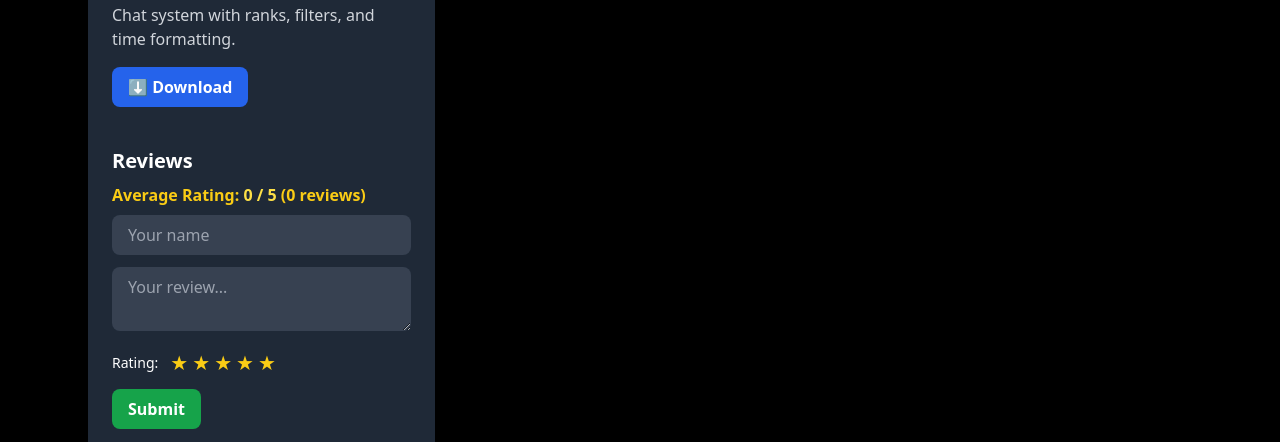
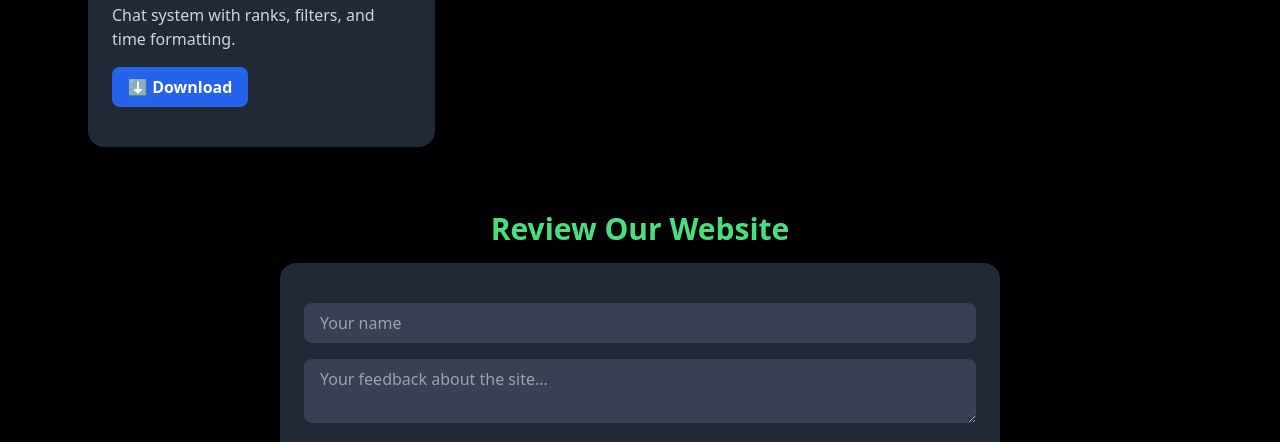
Before and after one commit to M9SSE/m9sse.github.io, a plain HTML site: page index.html in a window 1280 px wide. Shown: the part 925-1367 px from the top of the page. Drawn offline with nearby package versions, Linux system fonts and the light colour scheme.

Commit message:
Update index.html

```diff
--- a/index.html
+++ b/index.html
@@ -30,35 +30,9 @@
     <h2 class="text-2xl font-bold text-blue-400 mb-2">CHAT HUB</h2>
     <p class="text-gray-300 mb-4">Chat system with ranks, filters, and time formatting.</p>
     <a href="packs/CHAT HUB.mcpack" download class="inline-block px-4 py-2 rounded-lg bg-blue-600 hover:bg-blue-700 font-semibold transition mb-4">⬇ Download</a>
-
-        <!-- ⭐ Addon Review Section -->
-        <div class="mt-6">
-          <h3 class="text-xl font-semibold mb-2">Reviews</h3>
-          <div id="averageRating" class="mb-2 text-yellow-400 font-bold"></div>
-
-          <form id="reviewForm" class="space-y-3">
-            <input id="name" type="text" placeholder="Your name" class="w-full bg-gray-700 px-4 py-2 rounded-lg text-white" required />
-            <textarea id="reviewText" placeholder="Your review..." class="w-full bg-gray-700 px-4 py-2 rounded-lg text-white" required></textarea>
-
-            <div class="flex items-center gap-1">
-              <span class="mr-2 text-sm">Rating:</span>
-              <div id="starRating" class="flex gap-1 cursor-pointer text-yellow-400 text-xl">
-                <span data-star="1">★</span>
-                <span data-star="2">★</span>
-                <span data-star="3">★</span>
-                <span data-star="4">★</span>
-                <span data-star="5">★</span>
   </div>
 </div>
 
-            <input type="hidden" id="selectedRating" value="0" />
-            <button type="submit" class="bg-green-600 hover:bg-green-700 px-4 py-2 rounded-lg font-semibold">Submit</button>
-          </form>
-
-          <div id="reviews" class="mt-4 space-y-4"></div>
-        </div>
-      </div>
-    </div>
   </main>
 
   <!-- 🌟 Website Review Section -->
```
Lines whose indentation alone changed are shown as unchanged.
